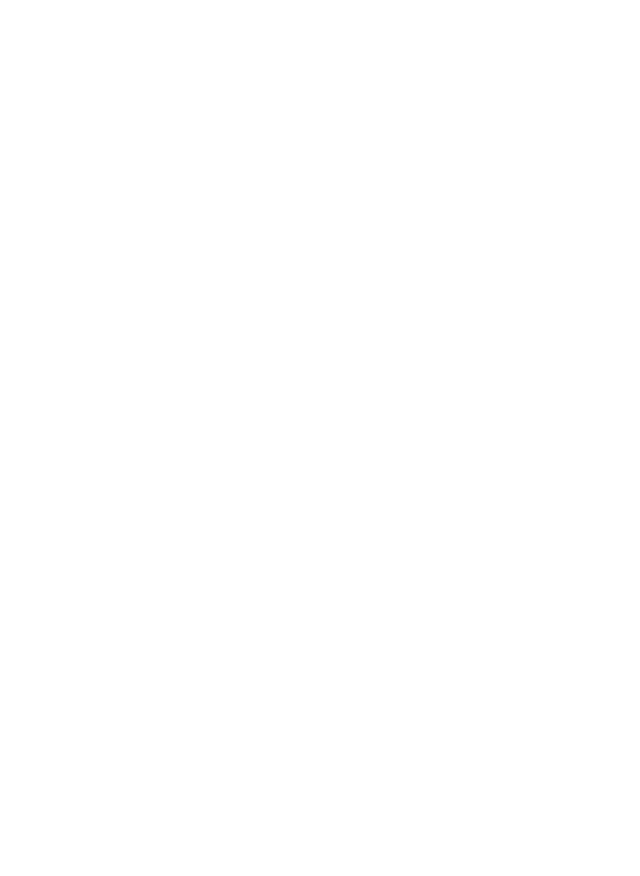
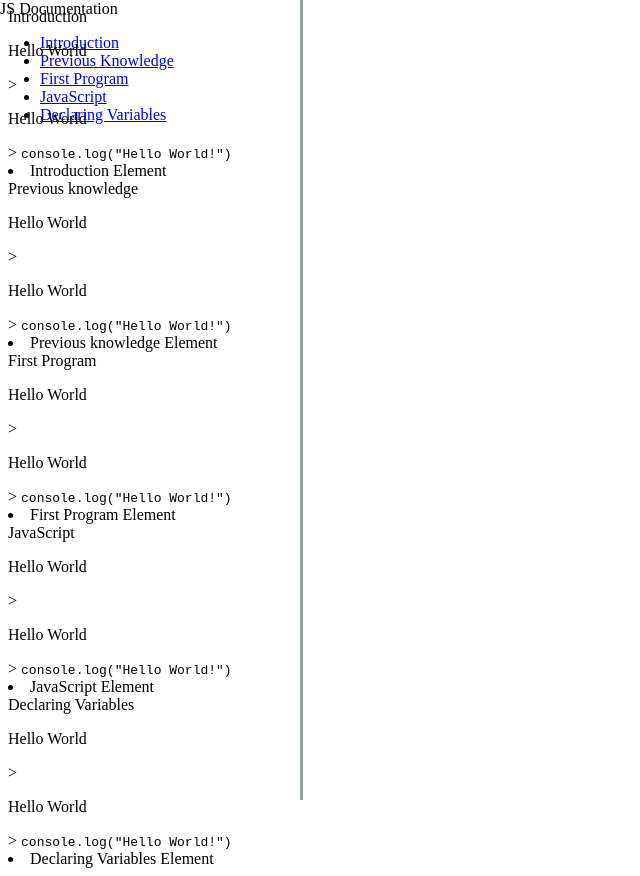
Before and after one commit to Juanse7793/Pagina_Juan, a plain HTML site: page index.html in a window 1280 px wide. Shown: the whole page, without its empty margins (0-640 px from the left). Before the commit the page ends 800 px from the top, so only its background shows below. Drawn offline with Linux system fonts and the light colour scheme.

Commit message:
update the HTML and add the CSS
update the HTML and add the CSS

```diff
--- a/css/style.css
+++ b/css/style.css
@@ -0,0 +1,31 @@
+#navbar {
+    position: fixed;
+    min-width: 290px;
+    top: 0px;
+    left: 0px;
+    width: 300px;
+    height: 100%;
+    border-right: solid;
+    border-color: rgba(0, 22, 22, 0.4);
+}
+
+nav {
+    display: block;
+}
+
+@media (max-width: 500px) {
+    #header {
+      flex-direction: column;
+    }
+
+    #header-img {
+      display: none;
+    }
+    #logo {
+      text-align: center
+    }
+
+    #logo {
+      padding: 10px;
+    }
+}
--- a/index.html
+++ b/index.html
@@ -22,5 +22,64 @@
 
     -->
     <script  src="js/index.js"></script>
+
+    <main id="main-doc">
+      <nav id="navbar">
+        <header>JS Documentation</header>
+        <ul>
+          <li>
+            <a class="nav-link" href="#Introduction">Introduction</a>
+          </li>
+          <li>
+            <a class="nav-link" href="#Previous_knowledge">Previous Knowledge</a>
+          </li>
+          <li>
+            <a class="nav-link" href="#First_Program">First Program</a>
+          </li>
+          <li>
+            <a class="nav-link" href="#JavaScript">JavaScript</a>
+          </li>
+          <li>
+            <a class="nav-link" href="#Declaring_Variables">Declaring Variables</a>
+          </li>
+        </ul>
+      </nav>
+
+      <section class="main-section" id="Introduction">
+        <header>Introduction</header>
+        <p>Hello World</p>>
+        <p>Hello World</p>>
+        <code>console.log("Hello World!")</code>
+        <li>Introduction Element</li>
+      </section>
+      <section class="main-section" id="Previous_knowledge">
+        <header>Previous knowledge</header>
+        <p>Hello World</p>>
+        <p>Hello World</p>>
+        <code>console.log("Hello World!")</code>
+        <li>Previous knowledge Element</li>
+      </section>
+      <section class="main-section" id="First_Program">
+        <header>First Program</header>
+        <p>Hello World</p>>
+        <p>Hello World</p>>
+        <code>console.log("Hello World!")</code>
+        <li>First Program Element</li>
+      </section>
+      <section class="main-section" id="JavaScript">
+        <header>JavaScript</header>
+        <p>Hello World</p>>
+        <p>Hello World</p>>
+        <code>console.log("Hello World!")</code>
+        <li>JavaScript Element</li>
+      </section>
+      <section class="main-section" id="Declaring_Variables">
+        <header>Declaring Variables</header>
+        <p>Hello World</p>>
+        <p>Hello World</p>>
+        <code>console.log("Hello World!")</code>
+        <li>Declaring Variables Element</li>
+      </section>
+    </main>
   </body>
 </html>
```
